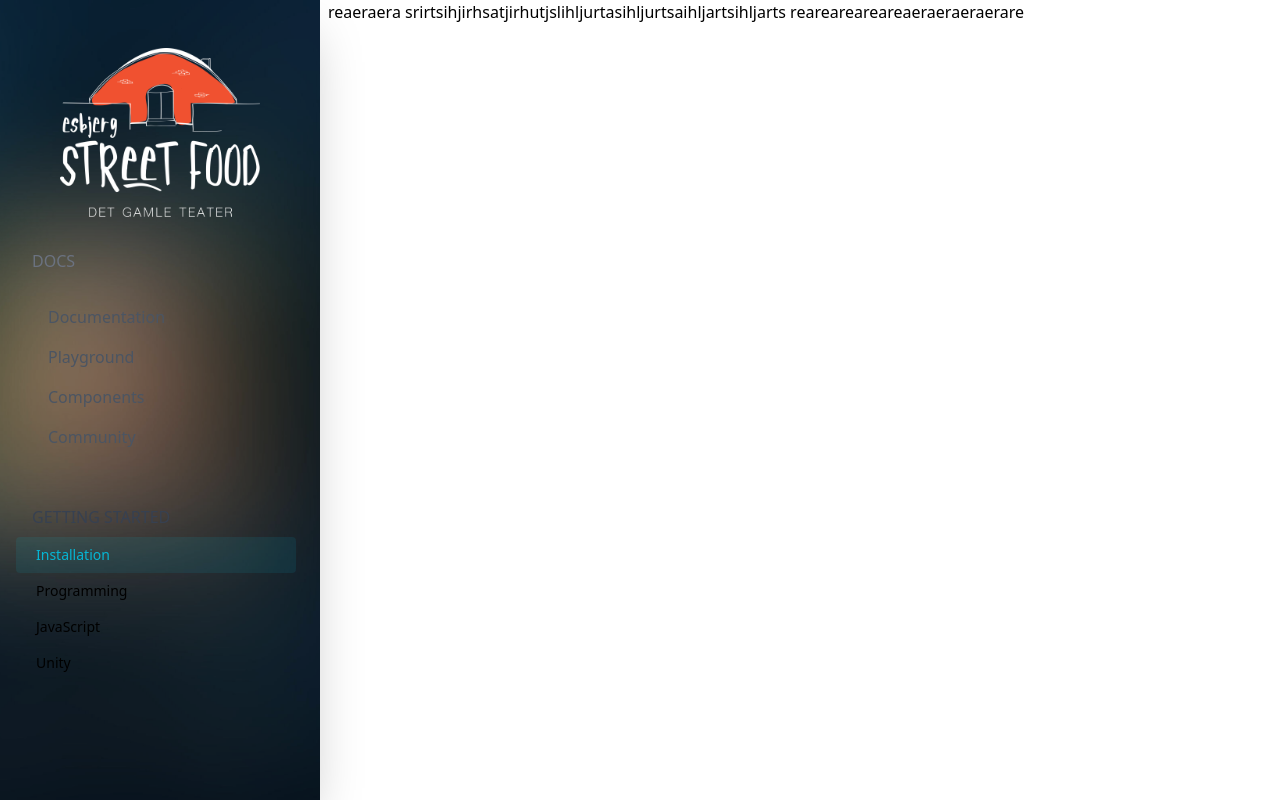
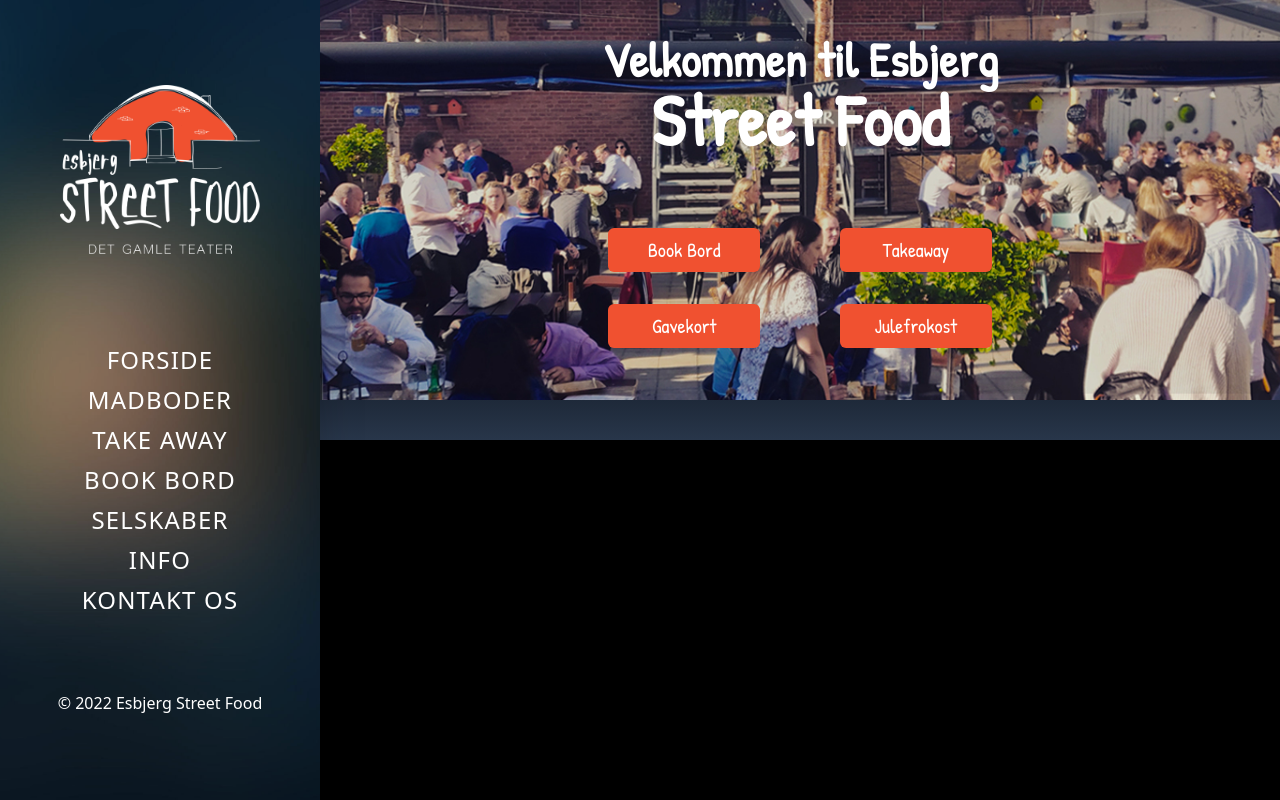
Before and after one commit to KennieA92/NotificationApp, a Vue app: page / in a window 1280 px wide. Shown: the top 800 px of the page. Built offline with nearby package versions, Linux system fonts and the light colour scheme.

Commit message:
Added Banner

```diff
--- a/public/index.html
+++ b/public/index.html
@@ -5,6 +5,10 @@
     <meta http-equiv="X-UA-Compatible" content="IE=edge">
     <meta name="viewport" content="width=device-width,initial-scale=1.0">
     <link rel="icon" href="<%= BASE_URL %>favicon.ico">
+    <link rel="preconnect" href="https://fonts.googleapis.com">
+<link rel="preconnect" href="https://fonts.gstatic.com" crossorigin>
+<link href="https://fonts.googleapis.com/css2?family=Patrick+Hand&display=swap" rel="stylesheet">
+<link href="https://fonts.googleapis.com/css2?family=Roboto:ital,wght@0,300;0,400;0,700;1,400&display=swap" rel="stylesheet">
     <title><%= htmlWebpackPlugin.options.title %></title>
   </head>
   <body>
--- a/src/App.vue
+++ b/src/App.vue
@@ -1,8 +1,7 @@
 <template>
-  <div class="relative flex overflow-x-hidden">
-
-    <NavigationComponent />
-    <router-view />
+  <div class="relative flex overflow-x-hidden ">
+    <NavigationComponent class="min-w-9/12 lg:w-3/12" />
+    <router-view class="w-full lg:w-9/12" />
   </div>
 </template>
 <script>
--- /dev/null
+++ b/src/components/BannerComponent.vue
@@ -0,0 +1,35 @@
+<template>
+    <section id="banner-section">
+        <div class="bg-banner h-[50vh] bg-cover bg-center flex justify-center align-center">
+            <div class="flex w-full flex-wrap place-content-center text-center backdrop-brightness-[0.95]">
+                <div class="w-auto">
+                    <h1 class="h-auto text-5xl font-headers  text-white font-bold">Velkommen til Esbjerg <br> <span
+                            class="text-7xl text-white">Street Food </span>
+                    </h1>
+                    <div class="button-container flex flex-row flex-wrap place-content-center pt-14">
+                        <button
+                            class="basis-1/4 bg-accent font-headers text-xl text-white  py-2 mx-10 my-4 rounded-md">Book
+                            Bord</button>
+                        <button
+                            class="basis-1/4 bg-accent font-headers text-xl text-white  py-2 mx-10 my-4 rounded-md">Takeaway</button>
+                        <button
+                            class="basis-1/4 bg-accent font-headers text-xl text-white py-2 mx-10 my-4 rounded-md">Gavekort</button>
+                        <button
+                            class="basis-1/4 bg-accent font-headers text-xl text-white py-2 mx-10 my-4 rounded-md">Julefrokost</button>
+                    </div>
+                </div>
+            </div>
+        </div>
+
+    </section>
+</template>
+
+<script>
+export default {
+
+}
+</script>
+
+<style lang="scss" scoped>
+
+</style>
--- /dev/null
+++ b/src/components/LeftHomeInfoComponent.vue
@@ -0,0 +1,19 @@
+<template>
+    <section id="home-info-section">
+        <div class="h-[45vh] w-auto bg-black flex-col">
+            <div class="flex flex-col ">
+                reaeraera
+            </div>
+        </div>
+
+    </section>
+</template>
+
+<script setup>
+
+
+</script>
+
+<style lang="scss" scoped>
+
+</style>
--- a/src/components/NavigationComponent.vue
+++ b/src/components/NavigationComponent.vue
@@ -1,7 +1,7 @@
 <template>
-    <div class="h-screen flex min-w-9/12 lg:w-3/12">
-        <button
-            class="fixed z-30 lg:hidden peer top-4 right-4 h-14 w-14 rounded-full bg-slate-700 hover:bg-slate-800 focus:bg-slate-70 transition mb-[660px]">
+    <div class="h-screen flex">
+        <button @click="toggle()"
+            class="fixed z-30 lg:hidden peer top-4 right-4 h-14 w-14 rounded-full bg-slate-700 hover:bg-slate-800 focus:bg-slate-700">
             <span class="text-white">
                 <svg xmlns="http://www.w3.org/2000/svg" fill="currentColor" class="w-6 m-auto" viewBox="0 0 16 16">
                     <path fill-rule="evenodd"
@@ -9,72 +9,77 @@
                 </svg>
             </span>
         </button>
-        <div
-            class="z-20 lg:block fixed top-0 lg:left-0 -left-96 h-screen w-9/12 lg:w-3/12 bg-no-repeat bg-cover bg-center bg-navigation backdrop-brightness-0 shadow-2xl peer-focus:left-0 peer:transition ease-out delay-150 duration-200">
-            <nav role="navigation" class="px-[10%] py-[15%] bg-black bg-opacity-30">
+        <div :style="isOpen ? showHambuger : null"
+            class="z-20 hidden lg:block fixed top-0 lg:left-0 h-screen w-9/12 lg:w-3/12 bg-no-repeat bg-cover bg-center bg-navigation backdrop-brightness-0 shadow-2xl ">
+            <nav role="navigation"
+                class="flex flex-wrap flex-col justify-around content-center px-[10%] py-[15%] min-h-[100vh] backdrop-brightness-[0.75] ">
                 <div class="flex justify-center gap-4 pb-4">
                     <img src="@/assets/logo.png" alt="" class="max-w-[200px]">
                 </div>
-                <div class="mt-4 -mx-4 relative overflow-y-auto overflow-x-hidden h-[85vh]">
-                    <span class="uppercase px-4 text-gray-500"> Docs</span>
-                    <ul class="space-y-4 mb-12 px-4 mt-8">
+                <div class="flex justify-center flex-wrap relative overflow-y-hidden overflow-x-hidden">
+                    <ul class="space-y-2 px-4 place-items-center">
                         <li>
-                            <a href="" class="flex gap-4 text-gray-600 hover:text-gray-800 transition"><img src=""
-                                    alt="">Documentation</a>
+                            <a
+                                class="flex justify-center text-tertiary font-roboto tracking-wider uppercase text-2xl hover:text-accent transition hover:scale-110 ease-in-out ">Forside
+
+                                <!-- <svg sidebar-toggle-item class="hidden md:block w-6 h-6" fill="currentColor"
+                                    viewBox="0 0 20 20" xmlns="http://www.w3.org/2000/svg">
+                                    <path fill-rule="evenodd"
+                                        d="M5.293 7.293a1 1 0 011.414 0L10 10.586l3.293-3.293a1 1 0 111.414 1.414l-4 4a1 1 0 01-1.414 0l-4-4a1 1 0 010-1.414z"
+                                        clip-rule="evenodd"></path>
+                                </svg> -->
+                            </a>
+                            <!-- <ul class="hidden peer-focus:flex">
+                                <li>eraujreaiju</li>
+                            </ul> -->
+                        </li>
+                        <li class="content-center">
+                            <a href=""
+                                class="flex justify-center gap-4 text-tertiary font-roboto tracking-wider uppercase text-2xl hover:text-accent transition hover:scale-110 ease-in-out  ">Madboder</a>
                         </li>
                         <li>
-                            <a href="" class="flex gap-4 text-gray-600 hover:text-gray-800 transition"><img src=""
-                                    alt="">Playground</a>
+                            <a href=""
+                                class="flex justify-center gap-4 text-tertiary font-roboto tracking-wider uppercase text-2xl hover:text-accent transition hover:scale-110 ease-in-out  ">Take
+                                Away</a>
                         </li>
                         <li>
-                            <a href="" class="flex gap-4 text-gray-600 hover:text-gray-800 transition"><img src=""
-                                    alt="">Components</a>
+                            <a href=""
+                                class="flex justify-center gap-4 text-tertiary font-roboto tracking-wider uppercase text-2xl hover:text-accent transition hover:scale-110 ease-in-out  ">Book
+                                Bord</a>
                         </li>
                         <li>
-                            <a href="" class="flex gap-4 text-gray-600 hover:text-gray-800 transition"><img src=""
-                                    alt="">Community</a>
+                            <a href=""
+                                class="flex justify-center gap-4 text-tertiary font-roboto tracking-wider uppercase text-2xl hover:text-accent transition hover:scale-110 ease-in-out  ">Selskaber</a>
+                        </li>
+                        <li>
+                            <a href=""
+                                class="flex justify-center gap-4 text-tertiary font-roboto tracking-wider uppercase text-2xl hover:text-accent transition hover:scale-110 ease-in-out  ">Info</a>
+                        </li>
+                        <li>
+                            <a href=""
+                                class="flex justify-center gap-4 text-tertiary font-roboto tracking-wider uppercase text-2xl hover:text-accent transition hover:scale-110 ease-in-out  ">Kontakt
+                                os</a>
                         </li>
 
                     </ul>
-                    <ul class="space-y-4">
-                        <li class="pr-2">
-                            <div class="py-2 px-4 text-gray-700 uppercase">
-                                <a href="" class="block">Getting Started</a>
-                            </div>
-                            <ul class="text-sm pb-24">
-                                <li>
-                                    <a href=""
-                                        class="block py-2 px-5 rounded bg-cyan-500 bg-opacity-10 hover:bg-opacity-20 text-cyan-500">
-                                        Installation
-                                    </a>
-                                </li>
-                                <li>
-                                    <a href="" class="block py-2 px-5 hover:text-gray-500 transition">
-                                        Programming
-                                    </a>
-                                </li>
-                                <li>
-                                    <a href="" class="block py-2 px-5 hover:text-gray-500 transition">
-                                        JavaScript
-                                    </a>
-                                </li>
-                                <li>
-                                    <a href="" class="block py-2 px-5 hover:text-gray-500 transition">
-                                        Unity
-                                    </a>
-                                </li>
 
-                            </ul>
-                        </li>
-                    </ul>
+                </div>
+                <div>
+                    <span class="text-tertiary">© 2022 <a href="https://esbjergstreetfood.com/">Esbjerg Street
+                            Food</a></span>
                 </div>
             </nav>
         </div>
     </div>
 </template>
 
-<script>
-export default {
+<script setup>
+import { ref } from 'vue'
+const isOpen = ref(false);
+const showHambuger = ref('display: block;');
+
+const toggle = () => {
+    isOpen.value = !isOpen.value;
 
 }
 </script>
--- /dev/null
+++ b/src/components/RightHomeInfoComponent.vue
@@ -0,0 +1,19 @@
+<template>
+    <section id="home-info-section">
+        <div class="h-[45vh] w-auto bg-black flex-col">
+            <div class="flex flex-col ">
+                reaeraera
+            </div>
+        </div>
+
+    </section>
+</template>
+
+<script setup>
+
+
+</script>
+
+<style lang="scss" scoped>
+
+</style>
--- a/src/views/HomeView.vue
+++ b/src/views/HomeView.vue
@@ -1,12 +1,21 @@
 <template>
-  <div class="home flex flex-wrap px-2">
-    reaeraera srirtsihjirhsatjirhutjslihljurtasihljurtsaihljartsihljarts reareareareareaeraeraeraerare
-  </div>
+  <section id="home-section flex justify-center">
+    <BannerComponent />
+    <div class="w-full bg-gradient-to-b from-[#1E2939] to-[#28364A] h-[5vh]"></div>
+    <LeftHomeInfoComponent :isRight="true" />
+    <RightHomeInfoComponent :isRight="true" />
+    <LeftHomeInfoComponent :isRight="false" />
+
+  </section>
 </template>
 
 <script>
+import BannerComponent from '@/components/BannerComponent.vue';
+import LeftHomeInfoComponent from '@/components/RightHomeInfoComponent.vue';
+import RightHomeInfoComponent from '@/components/RightHomeInfoComponent.vue';
 // @ is an alias to /src
 
 export default {
+  components: { BannerComponent, LeftHomeInfoComponent, RightHomeInfoComponent }
 }
 </script>
--- a/tailwind.config.js
+++ b/tailwind.config.js
@@ -6,14 +6,20 @@
       colors: {
         "primary": "#3b82f6",
         "secondary": "#6b7280",
+        "tertiary": "#fff",
+        "accent": "#F05130",
+        "light-accent": "#E48547",
       },
       backgroundImage: {
         "navigation": "url('/src/assets/images/navigation.png')",
+        "banner": "url('/src/assets/images/banner.png')",
       }
 
     },
     fontFamily: {
-
+      'navigation': ['Roboto', 'sans-serif'],
+      'body': ['Open Sans', 'sans-serif'],
+      'headers': ['Patrick Hand', 'cursive'],
     }
   },
   plugins: [],
```
Also changed, not shown: src/assets/images/banner.png (added).
